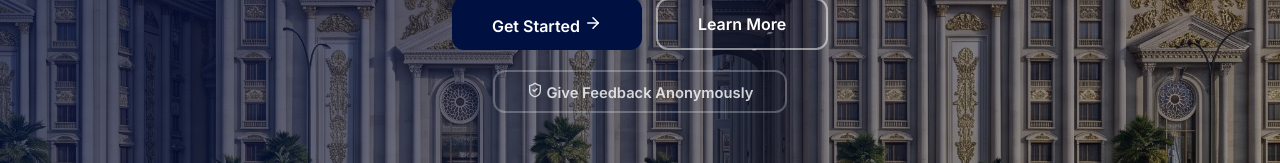
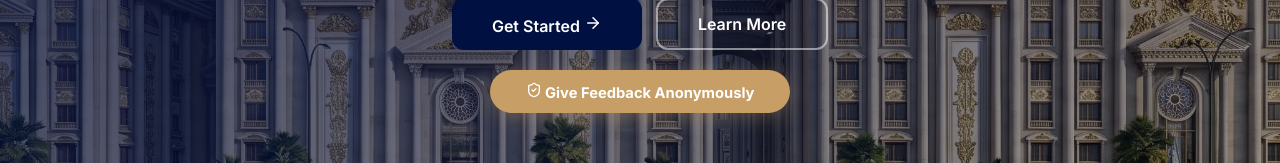
Before and after one commit to PawanSimha/SNPSU-StudentFeedbackCollectingSysytem, a React (Vite) app in the folder client/: page / in a window 1280 px wide. Shown: the part 477-640 px from the top of the page. Built offline with nearby package versions, Linux system fonts and the light colour scheme; no server answers.

Commit message:
Highlight anonymous feedback button with gold accent + pill shape
Changed .landing-hero__anonymous-btn from ghost variant with white border to prominent gold-accent button: var(--accent) background, pill-shaped (border-radius: 999px), white text, font-weight 700, and gold glow shadow on hover.

```diff
--- a/client/src/styles/Landing.css
+++ b/client/src/styles/Landing.css
@@ -94,16 +94,19 @@
 }
 .landing-hero__anonymous-btn {
   margin-top: 20px;
-  color: rgba(255,255,255,0.8) !important;
-  border: 2px solid rgba(255,255,255,0.25) !important;
-  border-radius: var(--radius-md) !important;
-  padding: 10px 32px !important;
+  background: var(--accent) !important;
+  color: white !important;
+  border: none !important;
+  border-radius: 999px !important;
+  padding: 12px 36px !important;
   font-size: 0.92rem !important;
+  font-weight: 700 !important;
+  box-shadow: 0 4px 20px rgba(198,158,102,0.35) !important;
 }
 .landing-hero__anonymous-btn:hover {
-  background: rgba(255,255,255,0.12) !important;
-  border-color: rgba(255,255,255,0.5) !important;
-  color: white !important;
+  background: var(--accent-hover) !important;
+  transform: translateY(-1px) !important;
+  box-shadow: 0 6px 28px rgba(198,158,102,0.45) !important;
 }
 
 /* Hero stat cards */
```
